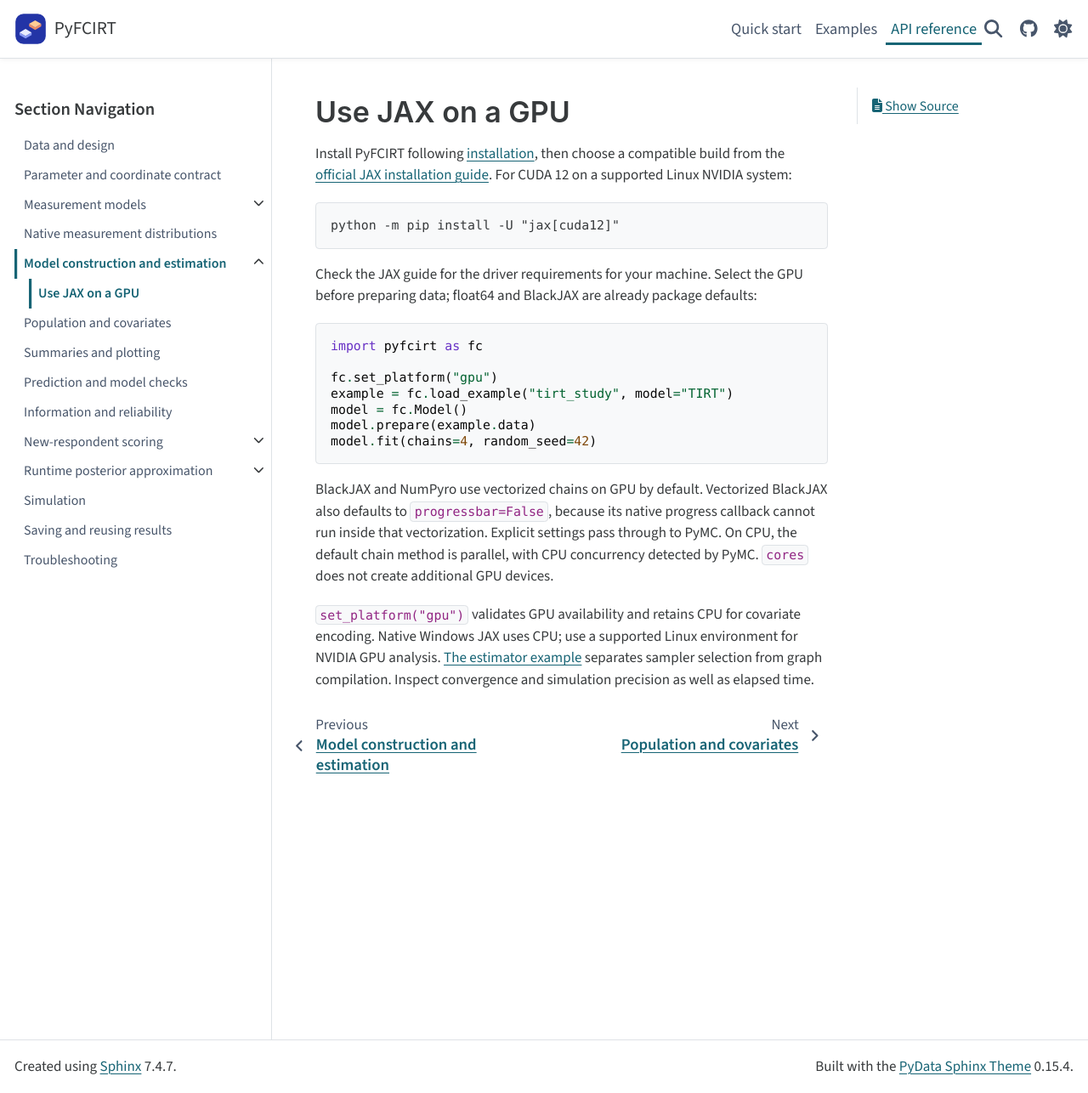
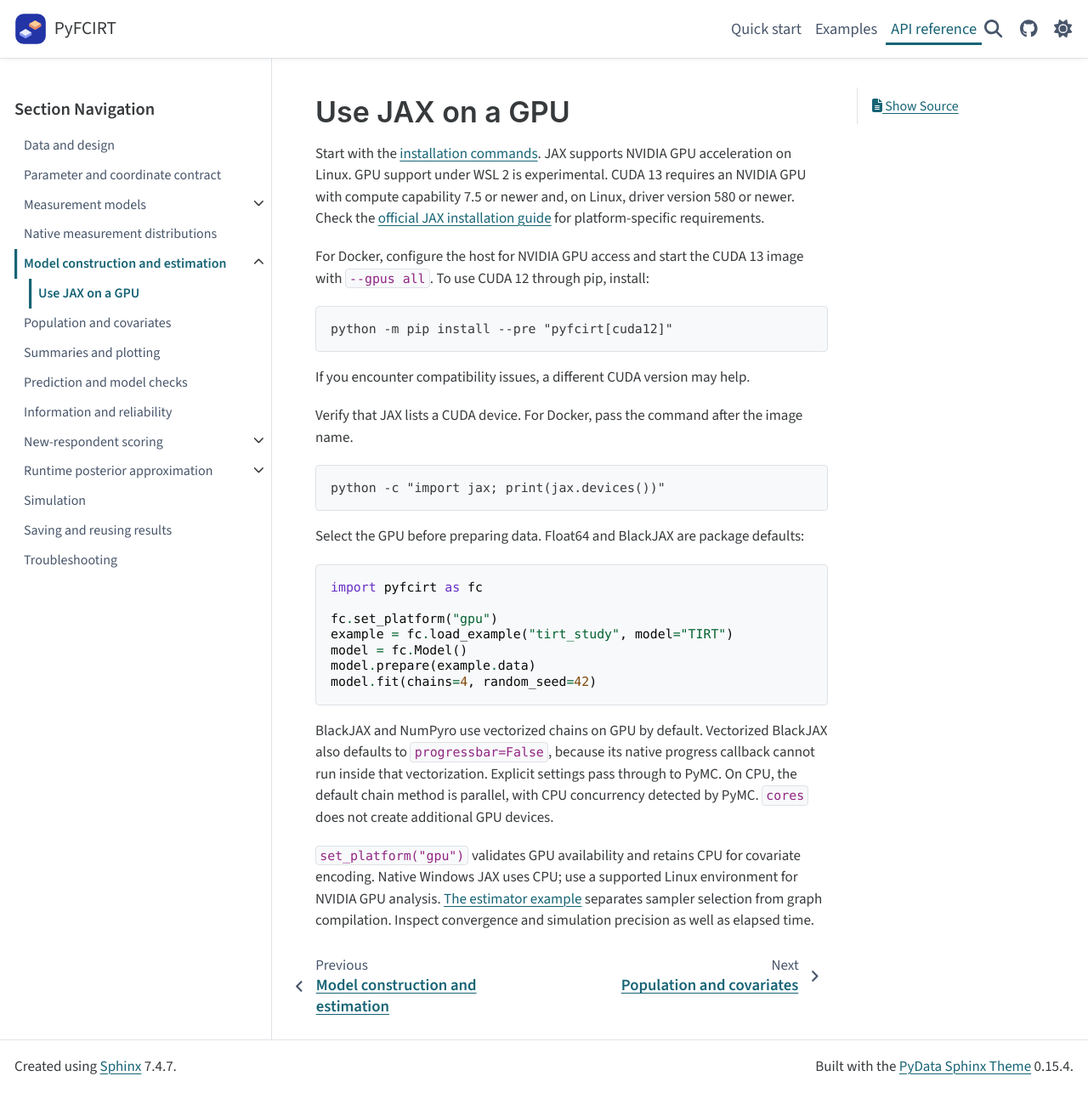
Before and after one commit to qipengchen/pyfcirt, a Sphinx documentation site: the page built from docs/examples/gpu.md, in a window 1280 px wide and 1286 px high. Shown: the whole window at 85% size. Built offline with Sphinx 7.4.7 and the PyData theme 0.15.4, drawn with Linux system fonts in a browser that asks for light colours.

Commit message:
Unify installation instructions and use CUDA 13 for the GPU image (#5)
* Clarify the installation page for new readers

* Use PyPI beta installation in the README

* Show minimal CPU and CUDA pip installs

* Use CUDA 13 for the GPU container

* Share installation instructions between README and Quick start

* Pin the CUDA 13 container runtime for WSL compatibility

* Use Purpose as the PR rationale heading

* Document CUDA version troubleshooting

* Remove the Python badge from the README

````diff
--- a/docs/examples/gpu.md
+++ b/docs/examples/gpu.md
@@ -1,15 +1,28 @@
 # Use JAX on a GPU
 
-Install PyFCIRT following [installation](../installation.md), then choose a
-compatible build from the [official JAX installation guide](https://docs.jax.dev/en/latest/installation.html).
-For CUDA 12 on a supported Linux NVIDIA system:
+Start with the [installation commands](../guide/getting_started.md#installation).
+JAX supports NVIDIA GPU acceleration on Linux. GPU support under WSL 2 is
+experimental. CUDA 13 requires an NVIDIA GPU with compute capability 7.5 or
+newer and, on Linux, driver version 580 or newer. Check the
+[official JAX installation guide](https://docs.jax.dev/en/latest/installation.html#nvidia-gpu)
+for platform-specific requirements.
+
+For Docker, configure the host for NVIDIA GPU access and start the CUDA 13
+image with `--gpus all`. To use CUDA 12 through pip, install:
 
 ```console
-python -m pip install -U "jax[cuda12]"
+python -m pip install --pre "pyfcirt[cuda12]"
 ```
 
-Check the JAX guide for the driver requirements for your machine. Select the GPU
-before preparing data; float64 and BlackJAX are already package defaults:
+If you encounter compatibility issues, a different CUDA version may help.
+
+Verify that JAX lists a CUDA device. For Docker, pass the command after the image name.
+
+```console
+python -c "import jax; print(jax.devices())"
+```
+
+Select the GPU before preparing data. Float64 and BlackJAX are package defaults:
 
 ```python
 import pyfcirt as fc
--- a/docs/reference/troubleshooting.md
+++ b/docs/reference/troubleshooting.md
@@ -4,7 +4,7 @@
 
 Import `sys` and call `print(sys.executable)` to check the active interpreter. Install with
 that interpreter and select the same notebook kernel. Follow
-[Installation](../installation.md).
+[Installation](../guide/getting_started.md#installation).
 
 ## A response or ID is rejected
 
````
Also changed, not shown: PROJECT_RULES.md (+5 -4 lines), README.md (+32 -5 lines), docs/guide/getting_started.md (+0 -6 lines), docs/index.md (+1 -2 lines), docs/installation.md (+8 -45 lines), 2 other files.
